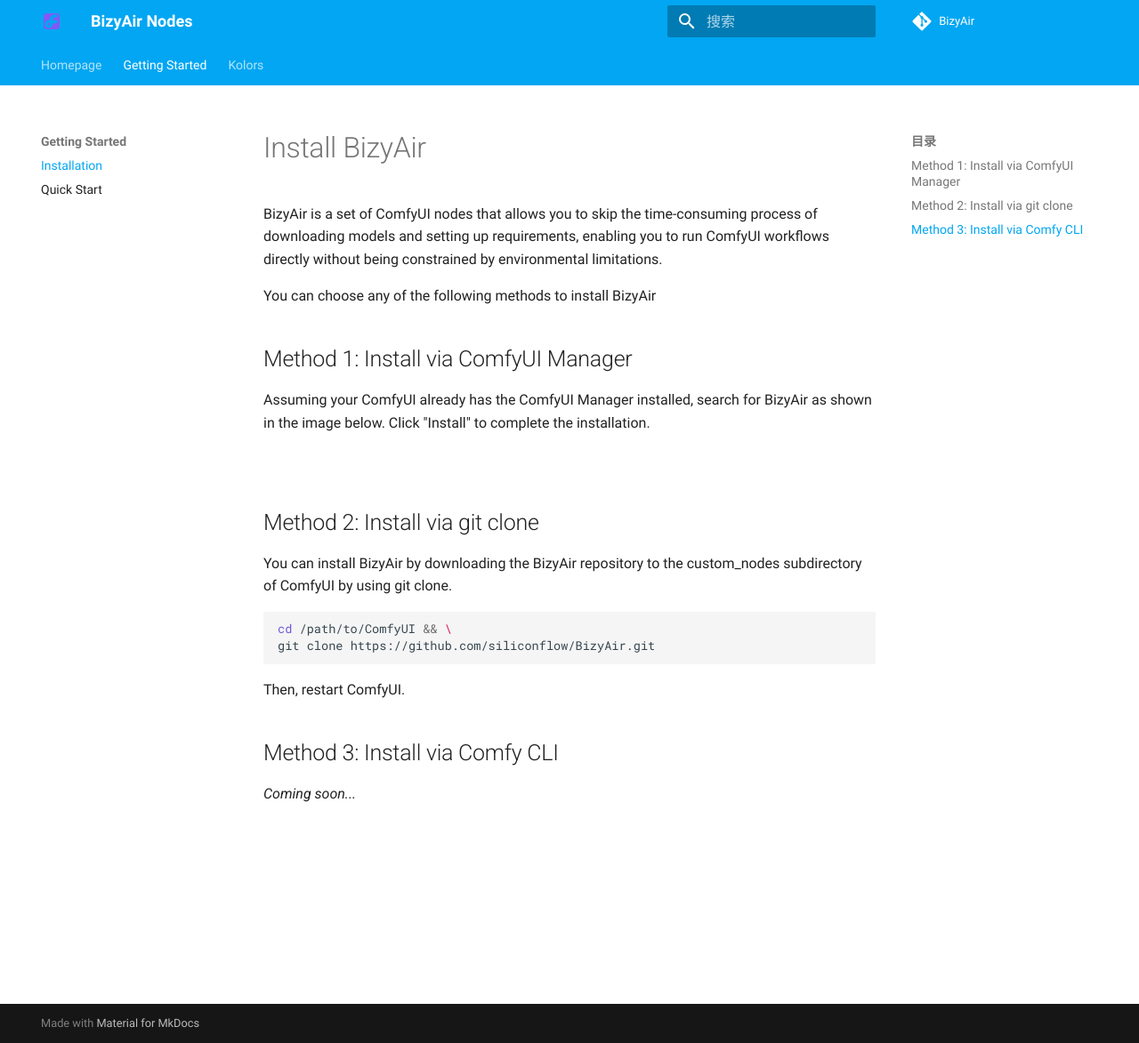
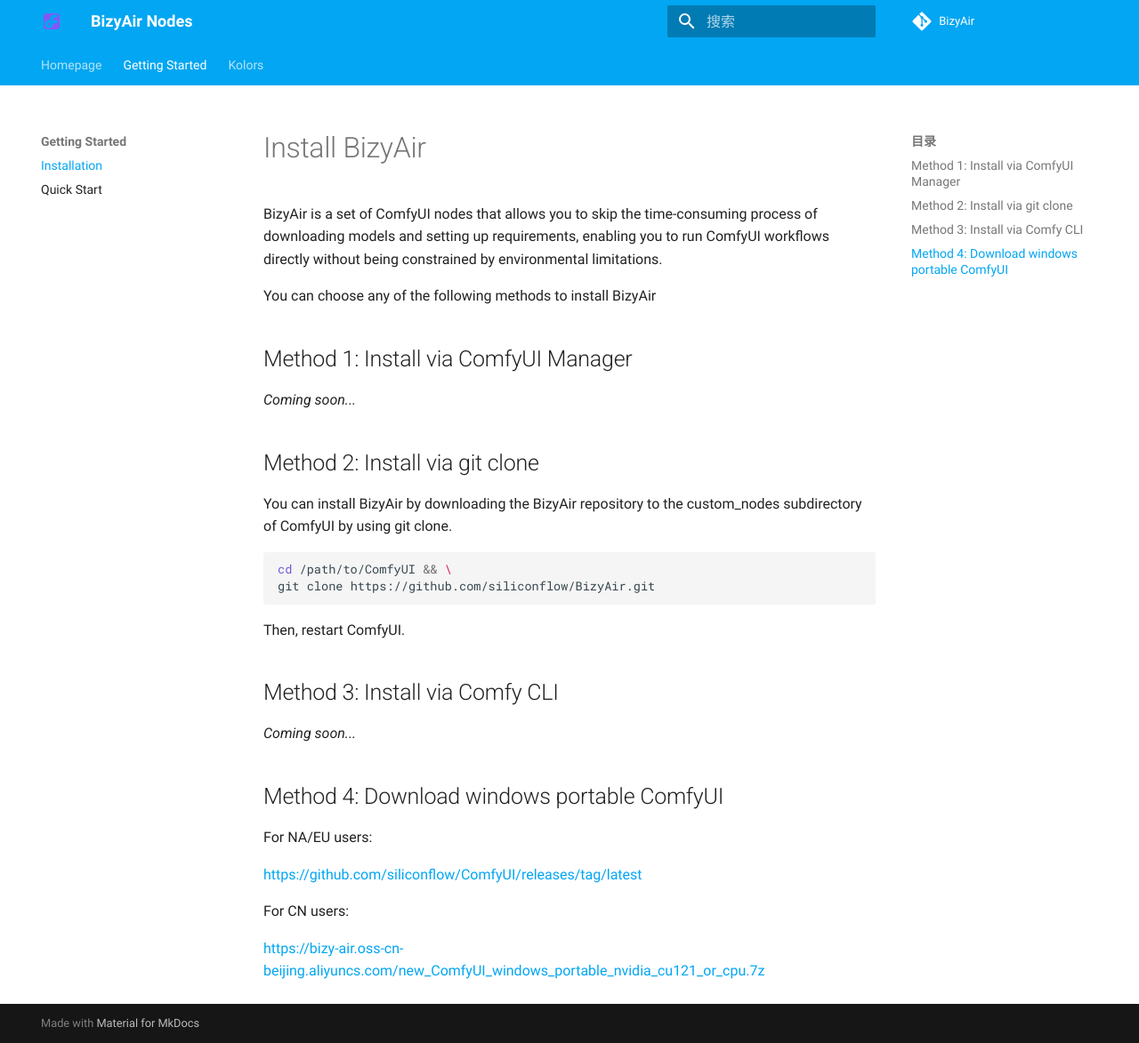
Before and after one commit to siliconflow/BizyAir, an MkDocs documentation site: the page built from docs/docs/getting-started/installation.md, in a window 1280 px wide and 1173 px high. Shown: the whole window at 89% size. Built offline with MkDocs 1.6.1 and Material for MkDocs 9.7.7, drawn with Linux system fonts in a browser that asks for light colours; some web fonts are replaced; comment, search, counter and statistics services are not loaded.

Commit message:
update installationg

```diff
--- a/docs/docs/getting-started/installation.md
+++ b/docs/docs/getting-started/installation.md
@@ -6,9 +6,12 @@
 
 ## Method 1: Install via ComfyUI Manager
 
+*Coming soon...*
+
+<!--
  Assuming your ComfyUI already has the ComfyUI Manager installed, search for BizyAir as shown in the image below. Click "Install" to complete the installation.
 
- ![]()
+ ![]() -->
 
 ## Method 2: Install via git clone
 
@@ -24,3 +27,13 @@
 ## Method 3: Install via Comfy CLI
 
 *Coming soon...*
+
+## Method 4: Download windows portable ComfyUI
+
+For NA/EU users:
+
+https://github.com/siliconflow/ComfyUI/releases/tag/latest
+
+For CN users:
+
+https://bizy-air.oss-cn-beijing.aliyuncs.com/new_ComfyUI_windows_portable_nvidia_cu121_or_cpu.7z
```
